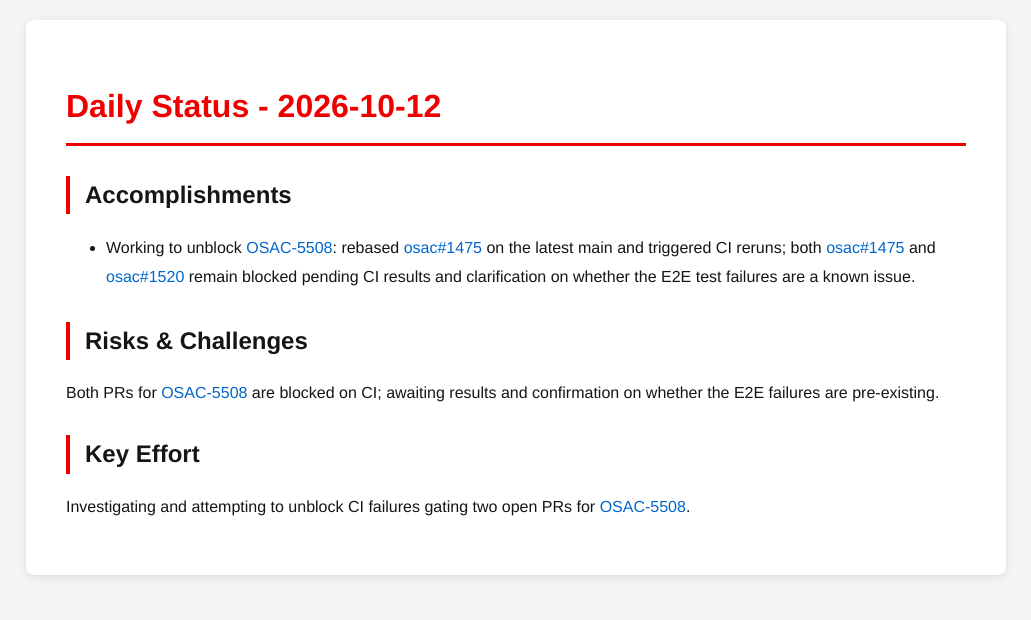
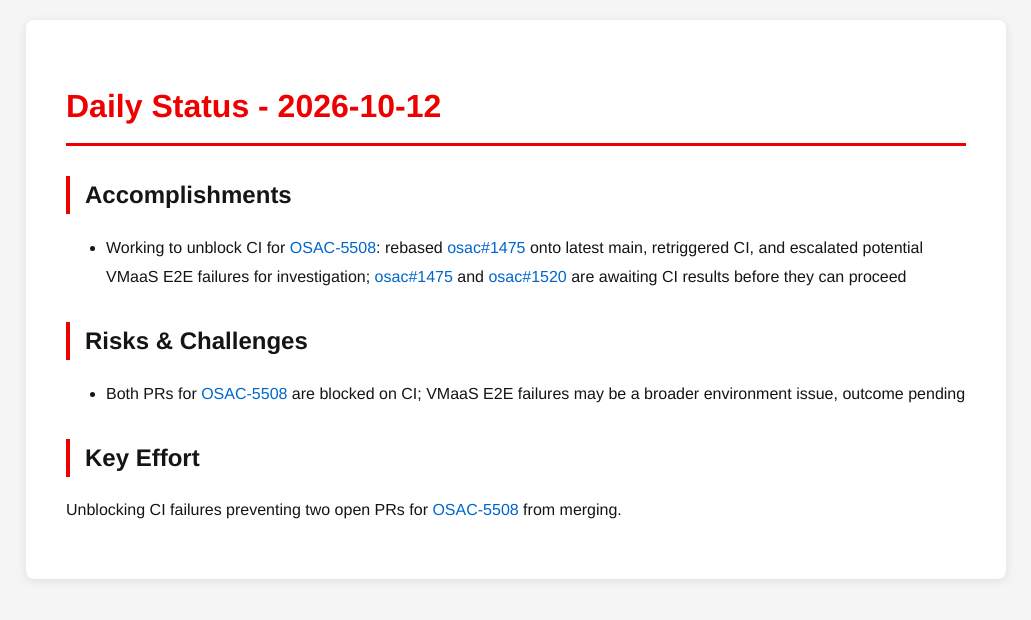
Before and after one commit to tzvatot/daily-status, a Jekyll site: the page built from 2026-10-12.md, in a window 1280 px wide. Shown: the top 620 px of the page, without its empty margins (124-1155 px from the left). Built offline with Jekyll 4.4.1, drawn with Linux system fonts in a browser that asks for light colours.

Commit message:
Daily status update - 2026-10-12

```diff
--- a/2026-10-12.md
+++ b/2026-10-12.md
@@ -7,10 +7,10 @@ date: 2026-10-12
 # Daily Status - 2026-10-12
 
 ## Accomplishments
-- Working to unblock [OSAC-5508](https://redhat.atlassian.net/browse/OSAC-5508): rebased [osac#1475](https://github.com/osac-project/osac/pull/1475) on the latest main and triggered CI reruns; both [osac#1475](https://github.com/osac-project/osac/pull/1475) and [osac#1520](https://github.com/osac-project/osac/pull/1520) remain blocked pending CI results and clarification on whether the E2E test failures are a known issue.
+- Working to unblock CI for [OSAC-5508](https://redhat.atlassian.net/browse/OSAC-5508): rebased [osac#1475](https://github.com/osac-project/osac/pull/1475) onto latest main, retriggered CI, and escalated potential VMaaS E2E failures for investigation; [osac#1475](https://github.com/osac-project/osac/pull/1475) and [osac#1520](https://github.com/osac-project/osac/pull/1520) are awaiting CI results before they can proceed
 
 ## Risks & Challenges
-Both PRs for [OSAC-5508](https://redhat.atlassian.net/browse/OSAC-5508) are blocked on CI; awaiting results and confirmation on whether the E2E failures are pre-existing.
+- Both PRs for [OSAC-5508](https://redhat.atlassian.net/browse/OSAC-5508) are blocked on CI; VMaaS E2E failures may be a broader environment issue, outcome pending
 
 ## Key Effort
-Investigating and attempting to unblock CI failures gating two open PRs for [OSAC-5508](https://redhat.atlassian.net/browse/OSAC-5508).
+Unblocking CI failures preventing two open PRs for [OSAC-5508](https://redhat.atlassian.net/browse/OSAC-5508) from merging.
```
